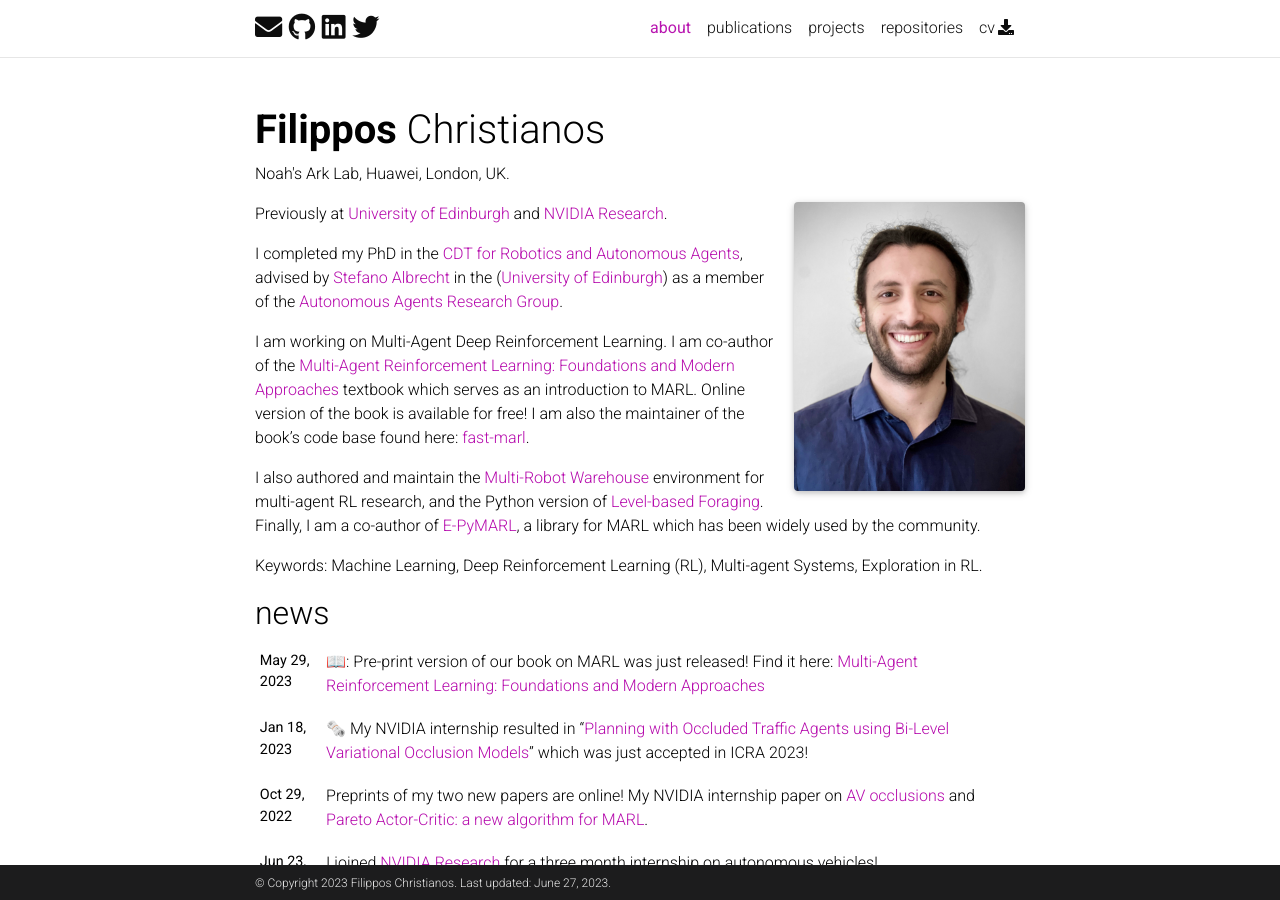
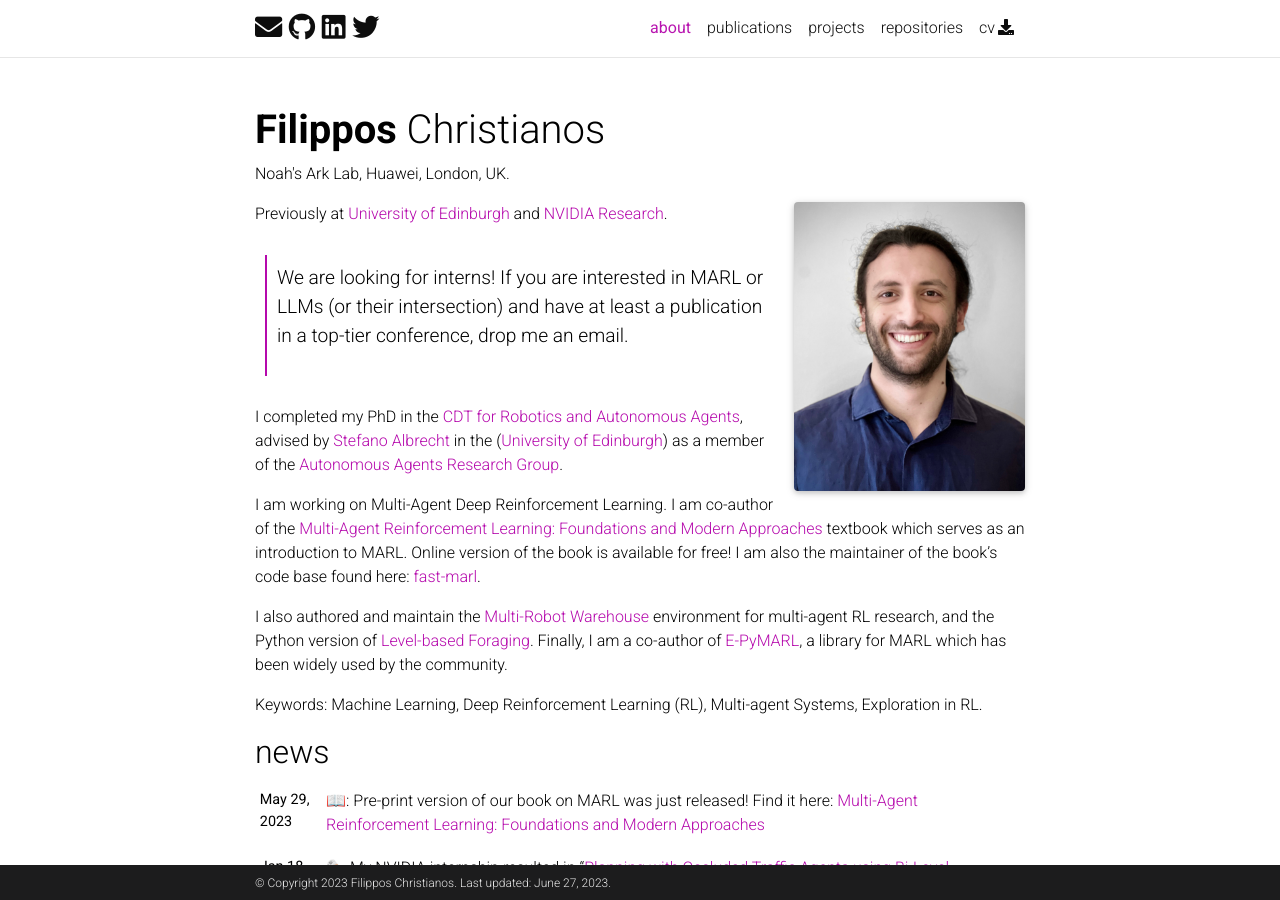
Before and after one commit to semitable/semitable.github.io, a Jekyll site: the page built from _pages/about.md, in a window 1280 px wide and 900 px high. Built offline with Jekyll 4.4.1, drawn with Linux system fonts in a browser that asks for light colours; full-size pictures stand in for the smaller copies a plugin makes; emoji names are drawn with the system emoji font; comment, search, counter and statistics services are not loaded; a style sheet for code colours, icons or effects is not loaded.

Commit message:
Update about.md

```diff
--- a/_pages/about.md
+++ b/_pages/about.md
@@ -17,6 +17,8 @@ social: true  # includes social icons at the bottom of the page
 
 Previously at [University of Edinburgh](https://www.ed.ac.uk/informatics) and [NVIDIA Research](https://nvr-avg.github.io/).
 
+> We are looking for interns! If you are interested in MARL or LLMs (or their intersection) and have at least a publication in a top-tier conference, drop me an email.
+
 I completed my PhD in the [CDT for Robotics and Autonomous Agents](https://www.edinburgh-robotics.org/), advised by [Stefano Albrecht](https://agents.inf.ed.ac.uk/stefano-albrecht/) in the ([University of Edinburgh](https://www.ed.ac.uk/informatics)) as a member of the [Autonomous Agents Research Group](https://agents.inf.ed.ac.uk/).
 
 I am working on Multi-Agent Deep Reinforcement Learning. I am co-author of the [Multi-Agent Reinforcement Learning: Foundations and Modern Approaches](http://www.marl-book.com) textbook which serves as an introduction to MARL. Online version of the book is available for free!
```
